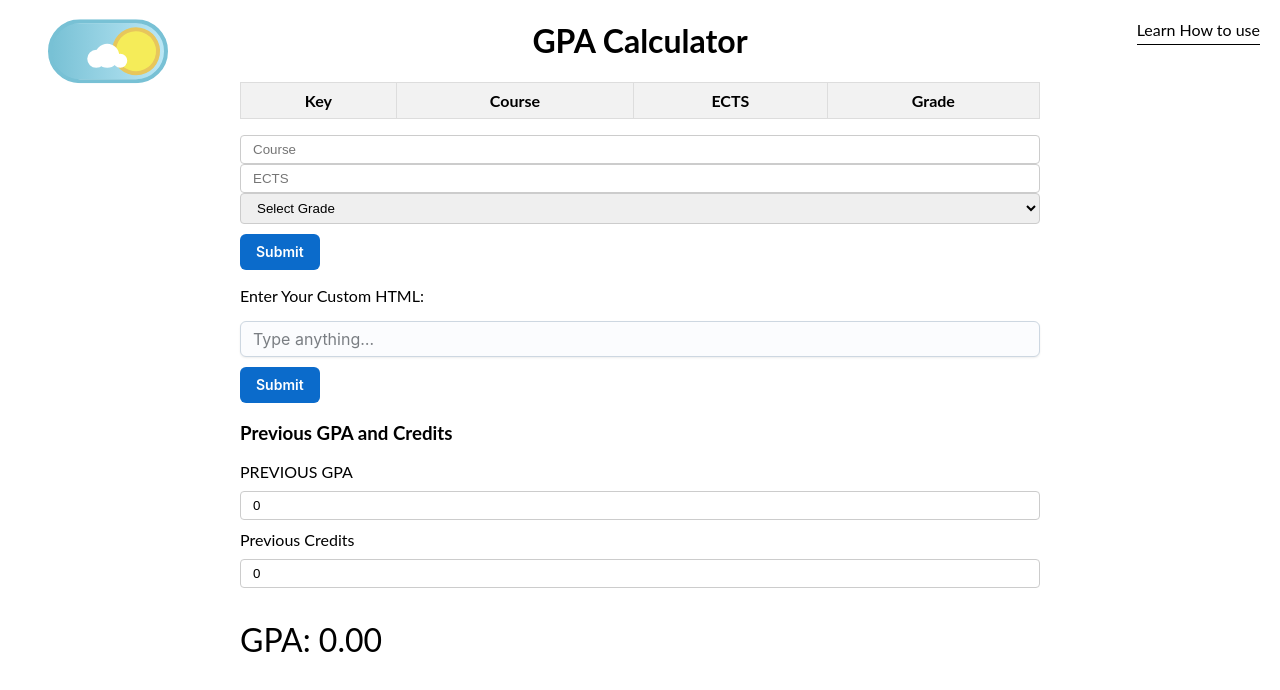
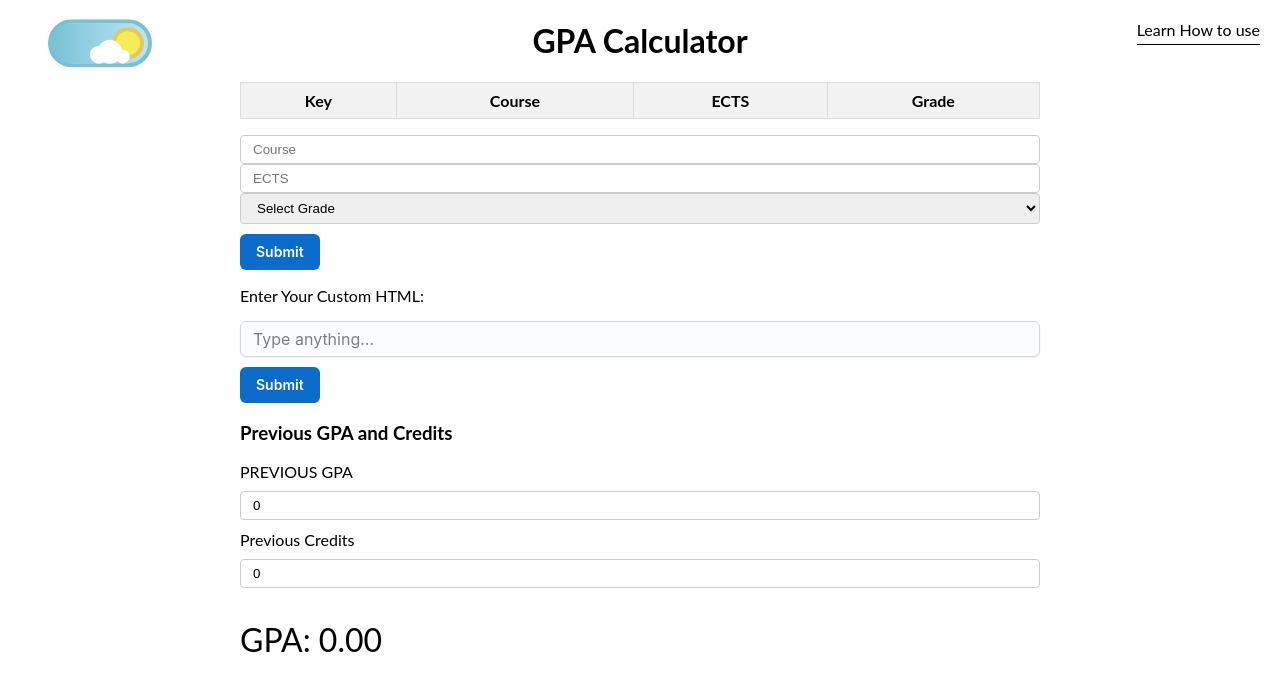
Before and after one commit to codecret/gpacalculator, a React (Create React App) app: page /gpacalculator in a window 1280 px wide. Shown: the top 690 px of the page. Built offline with nearby package versions, Linux system fonts and the light colour scheme; the HTML template or start-up script is replaced by a standard one.

Commit message:
style: :art: Improve styling of light button

```diff
--- a/src/index.css
+++ b/src/index.css
@@ -51,7 +51,7 @@ body {
 }
 
 .container {
-  max-width: 400px;
+  max-width: 300px;
   margin-top: 16px;
 }
 
@@ -132,8 +132,8 @@ body {
 .background {
   z-index: 1;
   position: absolute;
-  width: 7.5rem;
-  height: 4rem;
+  width: 6.5rem;
+  height: 3rem;
   border-radius: 2.5rem;
   border: 0.25rem solid #202020;
   background: linear-gradient(to right, #484848 0%, #202020 100%);
@@ -170,7 +170,7 @@ body {
 }
 
 .stars2 {
-  top: 40px;
+  top: 34px;
   right: 48px;
 }
 
@@ -199,12 +199,12 @@ body {
 }
 
 .stars2:after {
-  top: -8px;
+  top: 2px;
   right: -16px;
 }
 
 .stars2:before {
-  top: 6px;
+  top: 1px;
   right: -26px;
 }
 
@@ -213,13 +213,13 @@ body {
   position: absolute;
   left: 0;
   display: inline-block;
-  height: 3rem;
-  width: 3rem;
+  height: 2rem;
+  width: 2rem;
   margin: 0.5rem;
   background: #fffdf2;
   border-radius: 50%;
   transition: all 0.5s ease;
-
+  /* overflow: hidden; */
   /* Default to Moon */
   border: 0.25rem solid #dee2c6;
 }
@@ -255,7 +255,7 @@ body {
 }
 
 .sun-moon .dots:before {
-  top: 18px;
+  top: 11px;
   left: -10px;
 }
 
```
